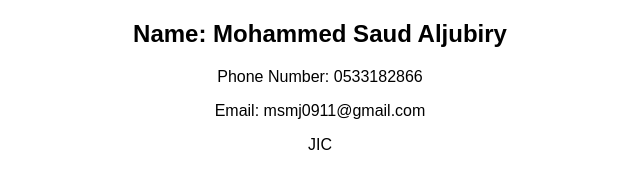
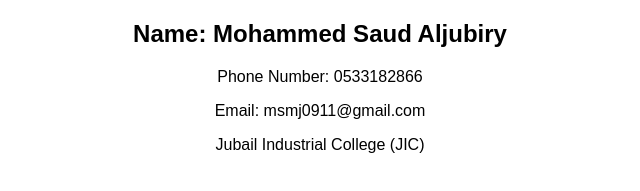
Before and after one commit to Mohammed-Saud91/mypersonalpage, a plain HTML site: page index.html in a window 1280 px wide. Shown: the part 241-432 px from the top of the page, without its empty margins (320-960 px from the left). Drawn offline with Linux system fonts and the light colour scheme.

Commit message:
index.html

```diff
--- a/index.html
+++ b/index.html
@@ -51,7 +51,7 @@
         <h2>Name: Mohammed Saud Aljubiry</h2>
         <p>Phone Number: 0533182866</p>
         <p>Email: msmj0911@gmail.com</p>
-        <p>JIC</p>
+        <p>Jubail Industrial College (JIC)</p>
     </div>
 </body>
 </html>
```
